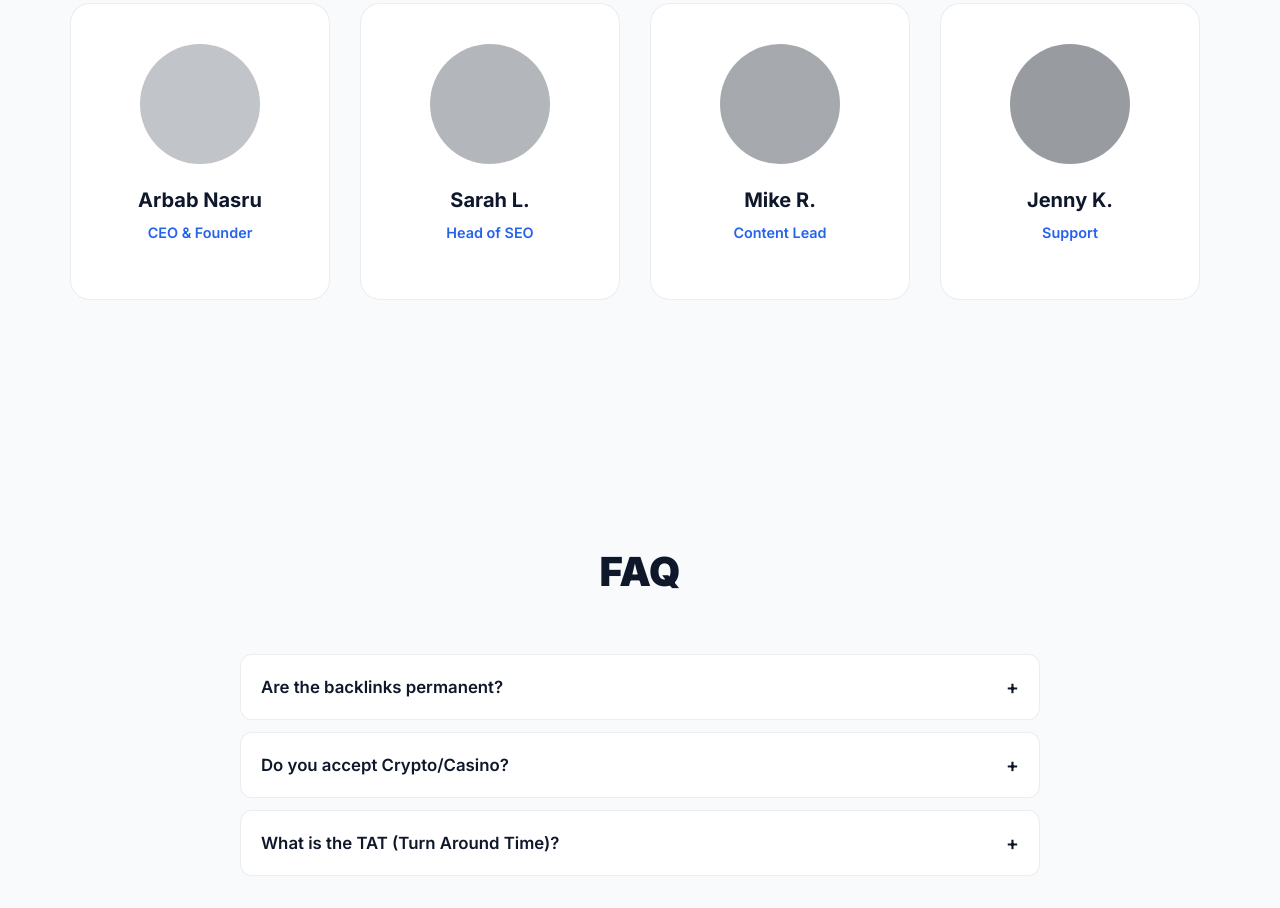
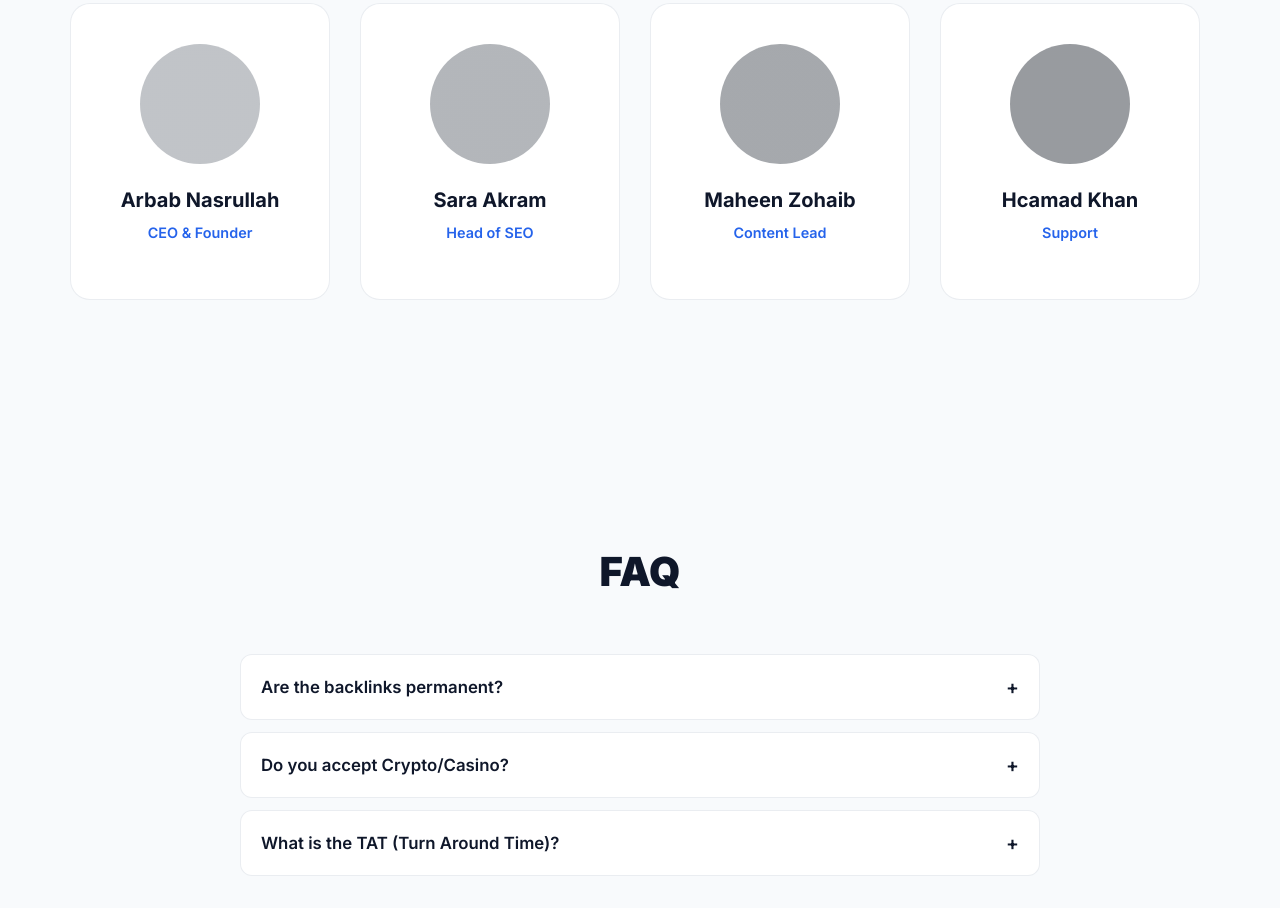
Before and after one commit to arbabnasrullahkhan/testpaid, a plain HTML site: page index.html in a window 1280 px wide. Shown: the part 3375-4283 px from the top of the page. Drawn offline with Linux system fonts and the light colour scheme.

Commit message:
Update index.html

```diff
--- a/index.html
+++ b/index.html
@@ -253,25 +253,25 @@
                     <!-- Member 1 -->
                     <div class="team-card">
                         <div class="team-img" style="background-color:#ccc;"></div>
-                        <h4>Arbab Nasru</h4>
+                        <h4>Arbab Nasrullah</h4>
                         <span>CEO & Founder</span>
                     </div>
                     <!-- Member 2 -->
                     <div class="team-card">
                         <div class="team-img" style="background-color:#bbb;"></div>
-                        <h4>Sarah L.</h4>
+                        <h4>Sara Akram</h4>
                         <span>Head of SEO</span>
                     </div>
                     <!-- Member 3 -->
                     <div class="team-card">
                         <div class="team-img" style="background-color:#aaa;"></div>
-                        <h4>Mike R.</h4>
+                        <h4>Maheen Zohaib</h4>
                         <span>Content Lead</span>
                     </div>
                     <!-- Member 4 -->
                     <div class="team-card">
                         <div class="team-img" style="background-color:#999;"></div>
-                        <h4>Jenny K.</h4>
+                        <h4>Hcamad Khan</h4>
                         <span>Support</span>
                     </div>
                 </div>
@@ -409,4 +409,5 @@
     <script src="js/main.js"></script>
     <script src="js/admin.js"></script>
 </body>
+
 </html>
```
